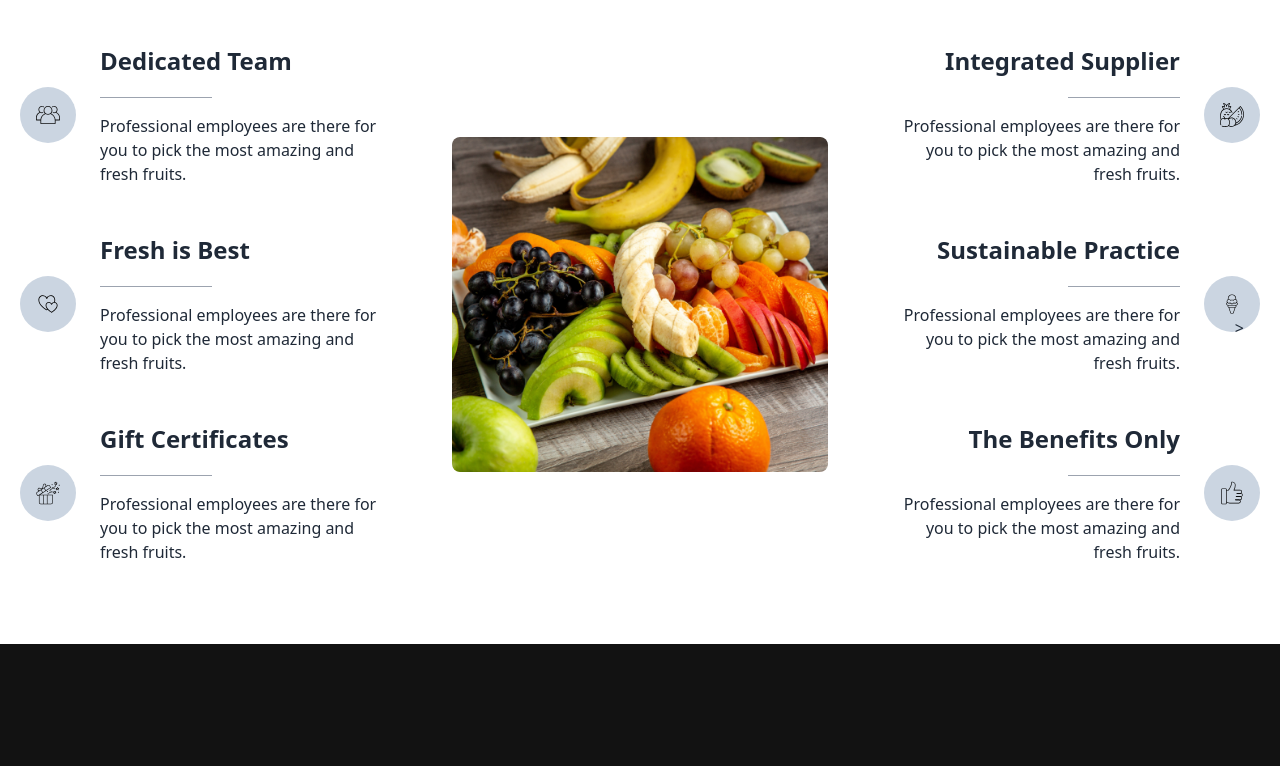
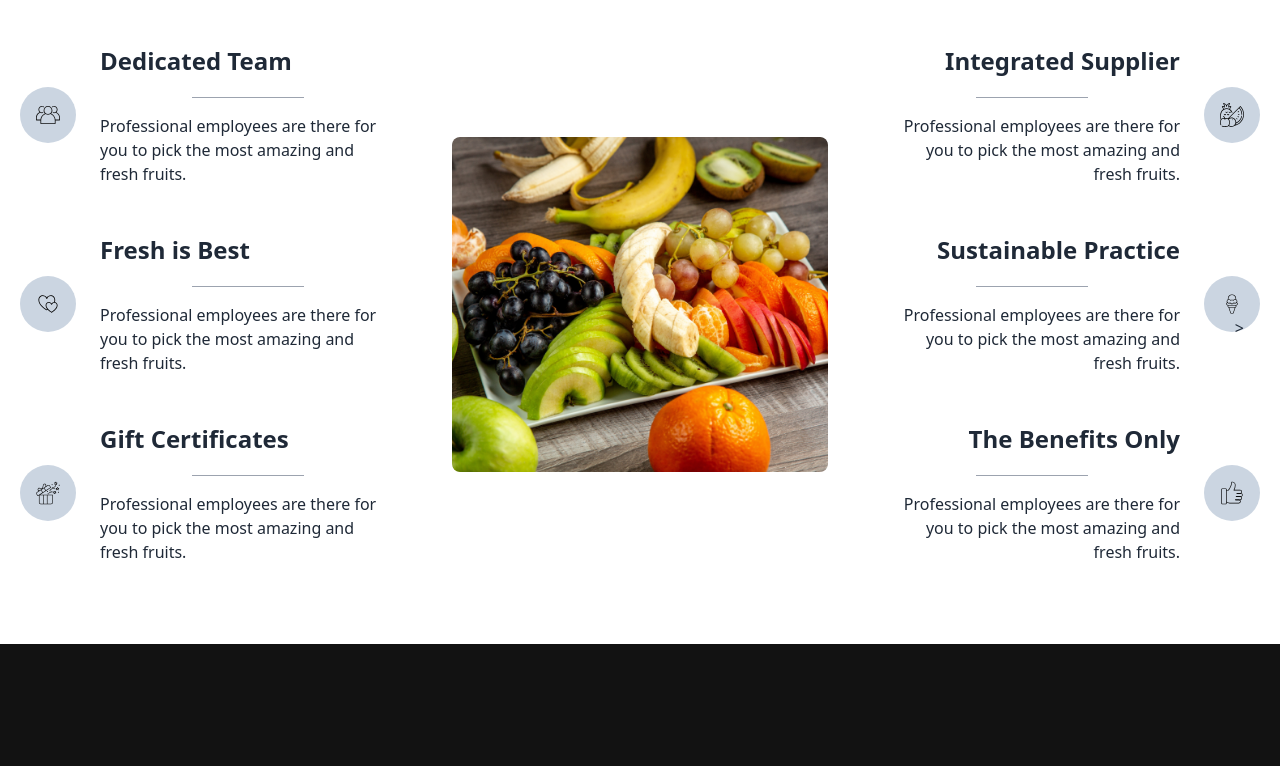
Before and after one commit to mdenjamulislam/fruit-bust-website, a plain HTML site: page index.html in a window 1280 px wide. Shown: the part 2970-3736 px from the top of the page. Drawn offline with nearby package versions, Linux system fonts and the light colour scheme.

Commit message:
Finisher All Responsive

```diff
--- a/index.html
+++ b/index.html
@@ -622,7 +622,7 @@
                             </div>
                             <div>
                                 <h4 class="text-2xl font-extrabold pb-5">Dedicated Team</h4>
-                                <hr class="w-28 border-gray-400 mb-4">
+                                <hr class="w-28 border-gray-400 mb-4 m-auto lg:mr-auto">
                                 <p>Professional employees are there for you to pick the most amazing and fresh fruits.</p>
                             </div>
                         </div>
@@ -634,7 +634,7 @@
                             </div>
                             <div>
                                 <h4 class="text-2xl font-extrabold pb-5">Fresh is Best</h4>
-                                <hr class="w-28 border-gray-400 mb-4">
+                                <hr class="w-28 border-gray-400 mb-4 m-auto lg:mr-auto">
                                 <p>Professional employees are there for you to pick the most amazing and fresh fruits.</p>
                             </div>
                         </div>
@@ -664,7 +664,7 @@
                             </div>
                             <div>
                                 <h4 class="text-2xl font-extrabold pb-5">Gift Certificates</h4>
-                                <hr class="w-28 border-gray-400 mb-4">
+                                <hr class="w-28 border-gray-400 mb-4 m-auto lg:mr-auto">
                                 <p>Professional employees are there for you to pick the most amazing and fresh fruits.</p>
                             </div>
                         </div>
@@ -697,7 +697,7 @@
                             </div>
                             <div>
                                 <h4 class="text-2xl font-extrabold pb-5">Integrated Supplier</h4>
-                                <hr class="w-28 border-gray-400 mb-4 lg:ml-auto">
+                                <hr class="w-28 border-gray-400 mb-4 m-auto lg:ml-auto">
                                 <p>Professional employees are there for you to pick the most amazing and fresh fruits.</p>
                             </div>
                         </div>
@@ -710,7 +710,7 @@
                             </div>
                             <div>
                                 <h4 class="text-2xl font-extrabold pb-5">Sustainable Practice</h4>
-                                <hr class="w-28 border-gray-400 mb-4 lg:ml-auto">
+                                <hr class="w-28 border-gray-400 mb-4 m-auto lg:ml-auto">
                                 <p>Professional employees are there for you to pick the most amazing and fresh fruits.</p>
                             </div>
                         </div>
@@ -727,7 +727,7 @@
                             </div>
                             <div>
                                 <h4 class="text-2xl font-extrabold pb-5">The Benefits Only</h4>
-                                <hr class="w-28 border-gray-400 mb-4 lg:ml-auto">
+                                <hr class="w-28 border-gray-400 mb-4 m-auto lg:ml-auto">
                                 <p>Professional employees are there for you to pick the most amazing and fresh fruits.</p>
                             </div>
                         </div>
```
